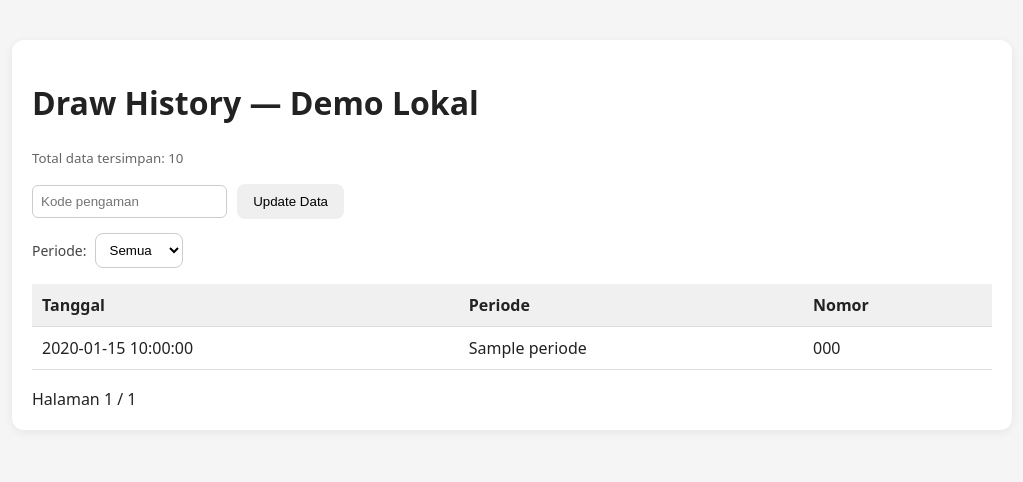
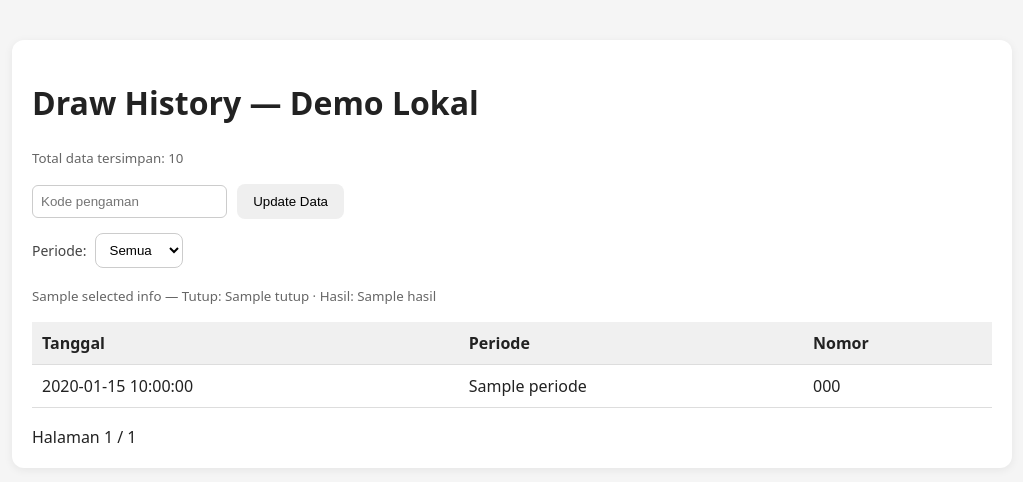
Before and after one commit to ag-bhg/Data, a Flask app: template templates/index.html in a window 1280 px wide. Shown: the top 482 px of the page, without its empty margins (128-1151 px from the left). Run offline with Flask 3, Linux system fonts and the light colour scheme; the template is opened without the code that fills it: most values are stand-ins (such as "Sample title", 1, 10 or a date in 2020).

Commit message:
Update index.html

```diff
--- a/templates/index.html
+++ b/templates/index.html
@@ -34,17 +34,36 @@
 
   <!-- Dropdown periode, seperti dropdown "Semua / <nama pasaran>"
        di situs sumber. Auto-submit lewat GET ke "/" begitu dipilih,
-       tabel & pager langsung mengikuti periode terpilih. -->
+       tabel & pager langsung mengikuti periode terpilih. Badge
+       ✓/⚠ di depan tiap opsi = status dari get_kode_pasaran_status()
+       (lihat database.py) -- cuma muncul untuk kode yang ada
+       jadwalnya. -->
   <form method="get" action="{{ url_for('index') }}" class="filter-periode">
     <label for="kode-top">Periode:</label>
     <select name="kode" id="kode-top" onchange="this.form.submit()">
       <option value="" {% if not selected_kode %}selected{% endif %}>Semua</option>
       {% for k in kode_options %}
-      <option value="{{ k }}" {% if k == selected_kode %}selected{% endif %}>{{ k }}</option>
+      {% set st = kode_status.get(k) %}
+      <option value="{{ k }}" {% if k == selected_kode %}selected{% endif %}>{% if st %}{% if st.telat == True %}⚠ {% elif st.telat == False %}✓ {% endif %}{% endif %}{{ k }}</option>
       {% endfor %}
     </select>
     <noscript><button type="submit">Tampilkan</button></noscript>
   </form>
+
+  {% if selected_kode %}
+    {% if selected_info %}
+    <p><small>
+      {{ selected_info.nama }} — Tutup: {{ selected_info.tutup }} · Hasil: {{ selected_info.hasil }}
+      {% if selected_info.telat == True %}
+        · ⚠ Terlambat (terakhir update: {{ selected_info.terakhir or "belum pernah" }})
+      {% elif selected_info.telat == False %}
+        · ✓ Sudah update hari ini
+      {% endif %}
+    </small></p>
+    {% else %}
+    <p><small>Jadwal untuk periode "{{ selected_kode }}" belum tersedia.</small></p>
+    {% endif %}
+  {% endif %}
 
   {% with messages = get_flashed_messages(with_categories=true) %}
     {% for category, message in messages %}
```
